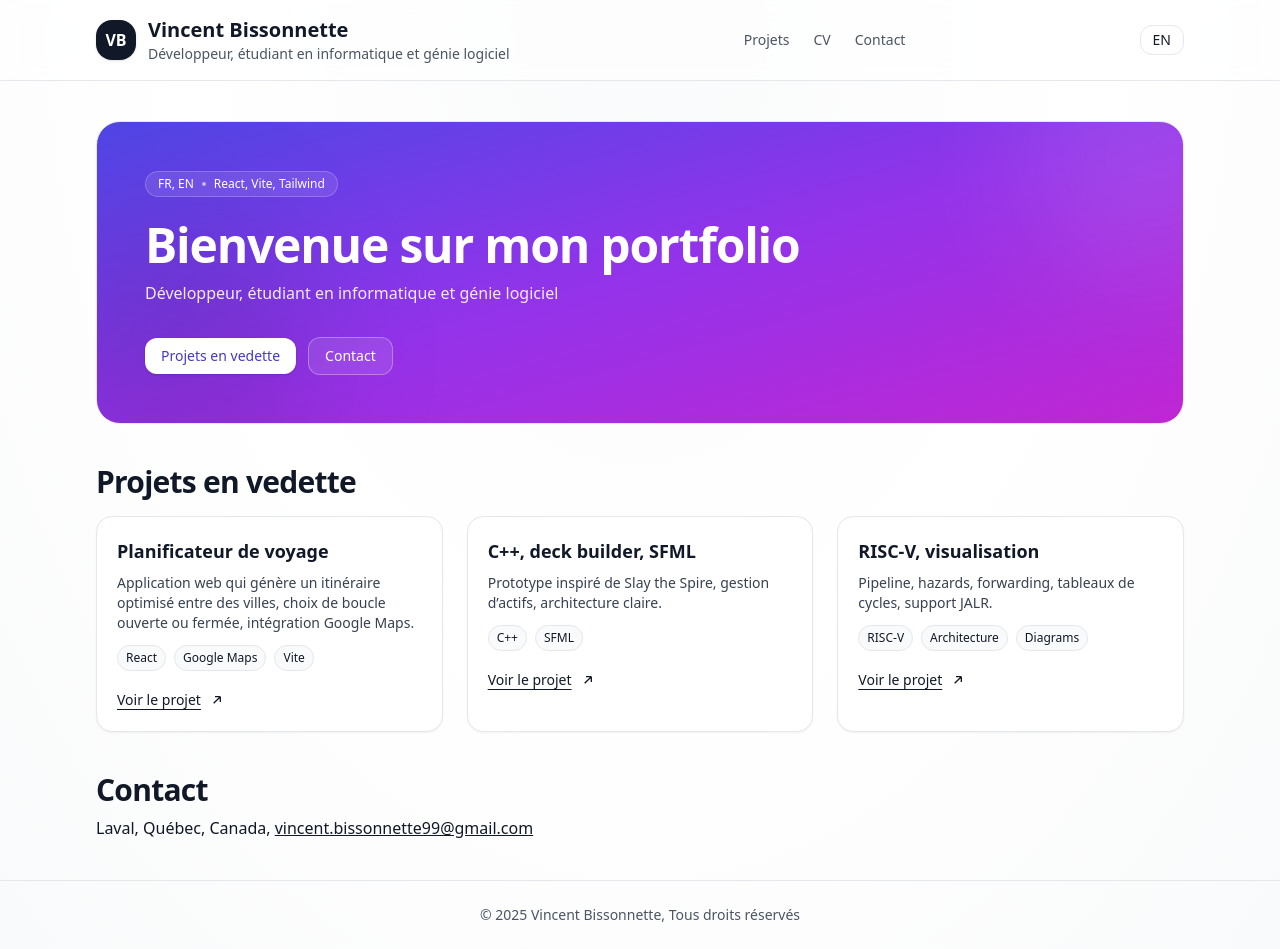
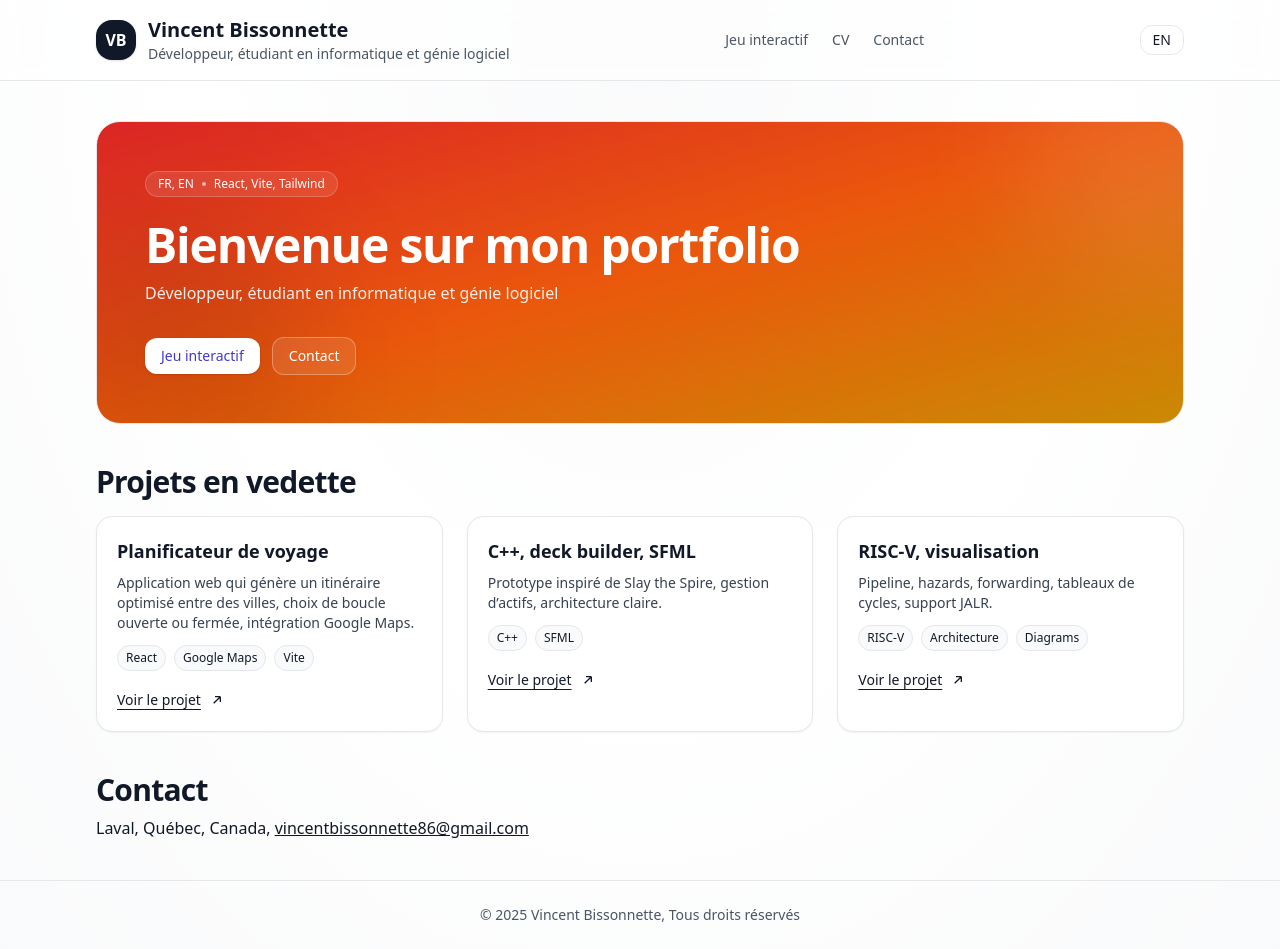
Before and after one commit to VincentBissonnette99/portfolio, a React (Vite) app in the folder portfolio-react/: page / in a window 1280 px wide. Built offline with nearby package versions, Linux system fonts and the light colour scheme.

Commit message:
Ajustement du email et changement d'une page

```diff
--- a/portfolio-react/src/App.jsx
+++ b/portfolio-react/src/App.jsx
@@ -48,8 +48,8 @@ export default function App() {
           <h2 className="text-2xl sm:text-3xl font-semibold tracking-tight">{t("contact_title")}</h2>
           <p>
             {t("contact_line")}
-            <a className="underline" href="mailto:vincent.bissonnette99@gmail.com">
-              vincent.bissonnette99@gmail.com
+            <a className="underline" href="mailto:vincentbissonnette86@gmail.com">
+              vincentbissonnette86@gmail.com
             </a>
           </p>
         </section>
--- a/portfolio-react/src/components/Hero.jsx
+++ b/portfolio-react/src/components/Hero.jsx
@@ -4,7 +4,7 @@ import { useLanguage } from "../i18n/LanguageContext";
 export default function Hero() {
   const { t } = useLanguage();
   return (
-    <section className="relative overflow-hidden rounded-3xl border bg-gradient-to-br from-indigo-600 via-purple-600 to-fuchsia-600 text-white">
+    <section className="relative overflow-hidden rounded-3xl border bg-gradient-to-br from-red-600 via-orange-600 to-yellow-600 text-white">
       <div className="absolute -top-24 -right-24 h-64 w-64 rounded-full bg-white/10 blur-3xl" />
       <div className="absolute -bottom-20 -left-16 h-72 w-72 rounded-full bg-black/10 blur-3xl" />
       <div className="relative p-8 sm:p-12">
--- a/portfolio-react/src/i18n/translations.js
+++ b/portfolio-react/src/i18n/translations.js
@@ -1,7 +1,7 @@
 export const translations = {
   fr: {
     // Nav et sections
-    nav_projects: "Projets",
+    nav_projects: "Jeu interactif",
     nav_cv: "CV",
     nav_contact: "Contact",
     featured_projects: "Projets en vedette",
@@ -13,7 +13,7 @@ export const translations = {
     // Hero
     hero_title: "Bienvenue sur mon portfolio",
     hero_subtitle: "Développeur, étudiant en informatique et génie logiciel",
-    hero_cta_projects: "Projets en vedette",
+    hero_cta_projects: "Jeu interactif",
     hero_cta_contact: "Contact",
     badge_langs: "FR, EN",
     badge_stack: "React, Vite, Tailwind",
@@ -36,7 +36,7 @@ export const translations = {
 
   en: {
     // Nav et sections
-    nav_projects: "Projects",
+    nav_projects: "Interractive game",
     nav_cv: "Resume",
     nav_contact: "Contact",
     featured_projects: "Featured Projects",
@@ -48,7 +48,7 @@ export const translations = {
     // Hero
     hero_title: "Welcome to my portfolio",
     hero_subtitle: "Developer, Computer Science and Software Engineering student",
-    hero_cta_projects: "Featured Projects",
+    hero_cta_projects: "Interractive game",
     hero_cta_contact: "Contact",
     badge_langs: "FR, EN",
     badge_stack: "React, Vite, Tailwind",
```
